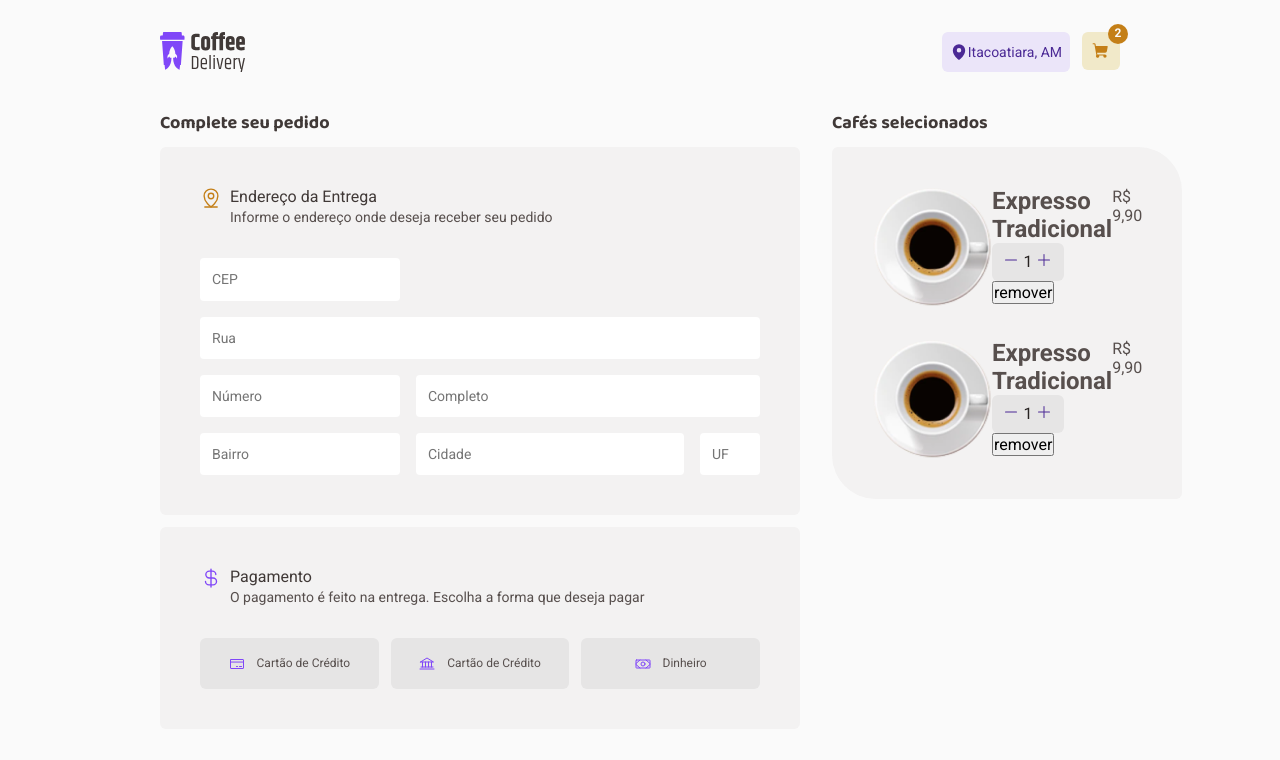
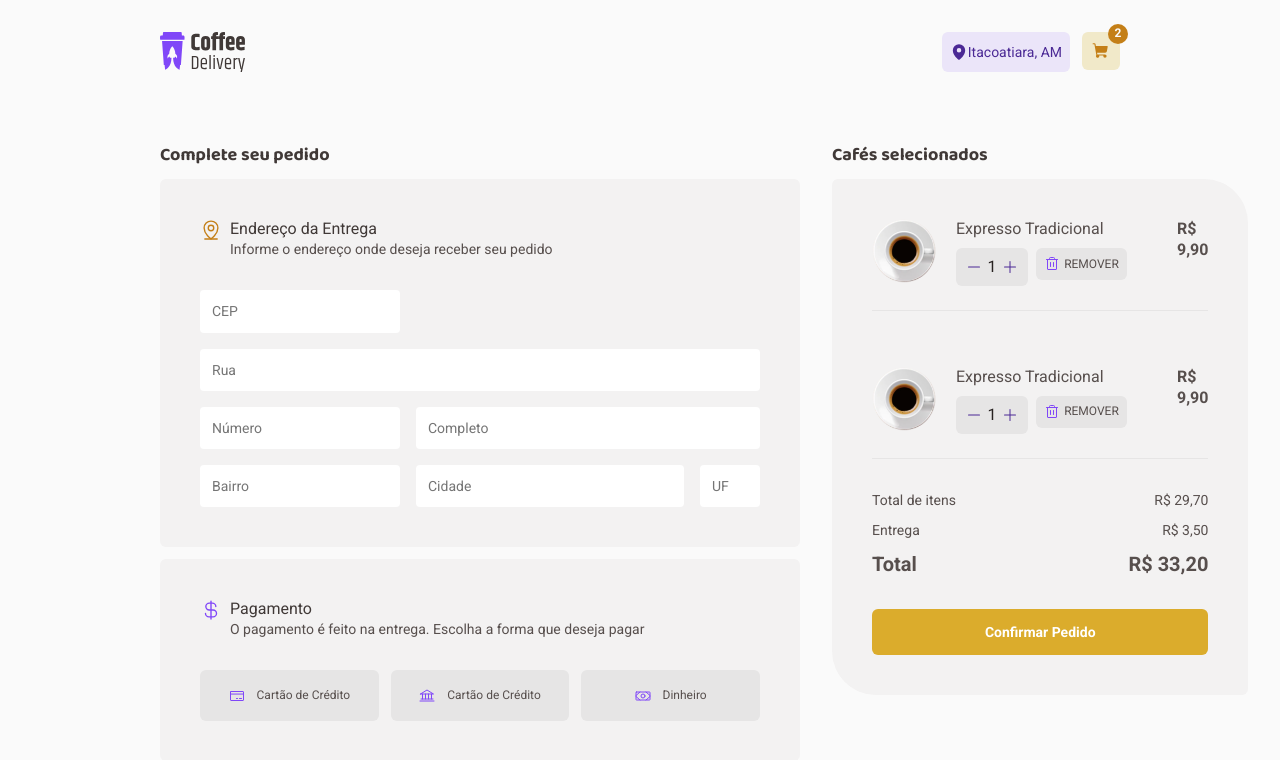
Before and after one commit to indiocode/ignite-coffee-delivery, a React (Vite) app: page /cart in a window 1280 px wide. Shown: the top 760 px of the page. Built offline with nearby package versions, Linux system fonts and the light colour scheme.

Commit message:
:ambulance: fixed navbar menu

```diff
--- a/src/components/Card/styles.ts
+++ b/src/components/Card/styles.ts
@@ -34,7 +34,7 @@ export const Tags = styled.div`
 `;
 
 export const Info = styled.div`
-	padding-top: calc(1rem - 0.75rem);
+	padding-top: calc(0px - 1rem - 0.75rem);
 	display: flex;
 	flex-direction: column;
 	text-align: center;
--- a/src/components/Counter/index.tsx
+++ b/src/components/Counter/index.tsx
@@ -16,11 +16,11 @@ export function Counter() {
 
 	return (
 		<S.Counter>
-			<button onClick={decrement}>
+			<button onClick={decrement} type="button">
 				<Minus size={16} weight="fill" />
 			</button>
 			<span>{counter}</span>
-			<button onClick={increment}>
+			<button onClick={increment} type="button">
 				<Plus size={16} weight="fill" />
 			</button>
 		</S.Counter>
--- a/src/components/Counter/styles.ts
+++ b/src/components/Counter/styles.ts
@@ -6,11 +6,13 @@ export const Counter = styled.div`
 	border-radius: 6px;
 	background-color: ${({ theme }) => theme.color.base.button};
 	align-items: center;
-	justify-content: center;
+	justify-content: space-between;
 	width: 4.5rem;
 	height: 2.375rem;
+	padding: 0 0.5rem;
 
 	button {
+		padding: 0;
 		background: transparent;
 		border: 0;
 		cursor: pointer;
--- a/src/components/Header/styles.ts
+++ b/src/components/Header/styles.ts
@@ -1,7 +1,18 @@
 import styled from 'styled-components';
 
 export const HeaderContainer = styled.header`
+	top: 0;
+	left: 0;
+	z-index: 1000;
+	position: sticky;
+	display: flex;
+	padding: 2rem 0;
+	width: 100%;
+	align-items: center;
+	background: ${({ theme }) => theme.color.background.default};
+
 	nav {
+		width: 100%;
 		display: flex;
 		justify-content: space-between;
 
--- a/src/layouts/DefaultLayout/styles.ts
+++ b/src/layouts/DefaultLayout/styles.ts
@@ -1,8 +1,10 @@
 import styled from 'styled-components';
 
 export const Container = styled.div`
+	position: relative;
+
 	max-width: 90rem;
 	margin: 0 auto;
-	padding: 2rem 10rem;
+	padding: 0 10rem;
 	background: ${({ theme }) => theme.color.background.default};
 `;
--- a/src/pages/Cart/index.tsx
+++ b/src/pages/Cart/index.tsx
@@ -4,6 +4,7 @@ import {
 	CurrencyDollar,
 	MapPinLine,
 	Money,
+	Trash,
 } from 'phosphor-react';
 import { defaultTheme } from '~/styles/themes/default';
 import { CoffeeItem } from '~/assets';
@@ -92,27 +93,50 @@ export function Cart() {
 					<S.SecondaryFormGroupContainer>
 						<S.OrderItem>
 							<img src={CoffeeItem} alt="" />
-							<div>
+							<S.OrderInfo>
 								<h2>Expresso Tradicional</h2>
-								<div>
+								<S.OrderCart>
 									<Counter />
-									<button>remover</button>
-								</div>
-							</div>
+									<button>
+										<Trash size={16} />
+										remover
+									</button>
+								</S.OrderCart>
+							</S.OrderInfo>
 							<span>R$ 9,90</span>
 						</S.OrderItem>
 
 						<S.OrderItem>
 							<img src={CoffeeItem} alt="" />
-							<div>
+							<S.OrderInfo>
 								<h2>Expresso Tradicional</h2>
-								<div>
+								<S.OrderCart>
 									<Counter />
-									<button>remover</button>
-								</div>
-							</div>
+									<button>
+										<Trash size={16} />
+										remover
+									</button>
+								</S.OrderCart>
+							</S.OrderInfo>
 							<span>R$ 9,90</span>
 						</S.OrderItem>
+
+						<S.OrderTotalInfo>
+							<S.OrderTotalDetails>
+								<span>Total de itens</span>
+								<span>R$ 29,70</span>
+							</S.OrderTotalDetails>
+							<S.OrderTotalDetails>
+								<span>Entrega</span>
+								<span>R$ 3,50</span>
+							</S.OrderTotalDetails>
+							<S.OrderTotalDetailsBold>
+								<span>Total</span>
+								<span>R$ 33,20</span>
+							</S.OrderTotalDetailsBold>
+						</S.OrderTotalInfo>
+
+						<button type="submit"> Confirmar Pedido</button>
 					</S.SecondaryFormGroupContainer>
 				</S.ConfirmationOrderContainer>
 			</form>
--- a/src/pages/Cart/styles.ts
+++ b/src/pages/Cart/styles.ts
@@ -49,6 +49,19 @@ export const PrimaryFormGroupContainer = styled(BaseFormGroupContainer)`
 `;
 export const SecondaryFormGroupContainer = styled(BaseFormGroupContainer)`
 	border-radius: 6px 44px;
+
+	button {
+		border: 0;
+		height: 2.875rem;
+		background-color: ${({ theme }) => theme.color.yellow.default};
+		color: ${({ theme }) => theme.color.white.default};
+		font-weight: 700;
+		font-size: 0.875rem;
+		line-height: 1.6;
+		cursor: pointer;
+		border: 1px solid transparent;
+		border-radius: 6px;
+	}
 `;
 
 export const HeaderFormGroup = styled.div`
@@ -119,7 +132,7 @@ export const PaymentMethodCard = styled.div`
 export const FormControlContainer = styled.div`
 	display: flex;
 	flex-direction: column;
-	gap: 16px;
+	gap: 1rem;
 `;
 
 export const FormControl = styled.div`
@@ -147,4 +160,86 @@ export const Input = styled.input<InputProps>`
 
 export const OrderItem = styled.div`
 	display: flex;
+	gap: 1.25rem;
+	padding: 1.5rem 0;
+
+	img {
+		width: 4rem;
+		height: 4rem;
+	}
+
+	> span {
+		padding-left: calc(3.125rem - 1.25rem);
+		font-weight: 700;
+		font-size: 1rem;
+		line-height: 130%;
+	}
+
+	border-bottom: 1px solid ${({ theme }) => theme.color.base.button};
+
+	:first-child {
+		padding-top: calc(0px - 2.5rem - 1.5rem);
+	}
 `;
+
+export const OrderInfo = styled.div`
+	display: flex;
+	flex-direction: column;
+	gap: 0.5rem;
+
+	h2 {
+		font-weight: 400;
+		font-size: 1rem;
+		line-height: 1.3;
+	}
+`;
+
+export const OrderCart = styled.div`
+	display: flex;
+	gap: 0.5rem;
+
+	button {
+		display: flex;
+		gap: 0.25rem;
+		width: 5.6875rem;
+		height: 2rem;
+		text-transform: uppercase;
+		font-weight: 400;
+		font-size: 0.75rem;
+		line-height: 1.6;
+		border: 1px solid transparent;
+		align-items: center;
+		justify-content: center;
+		background-color: ${({ theme }) => theme.color.base.button};
+		color: ${({ theme }) => theme.color.base.default};
+		cursor: pointer;
+		border-radius: 6px;
+
+		svg {
+			color: ${({ theme }) => theme.color.purple.default};
+		}
+	}
+`;
+
+export const OrderTotalInfo = styled.div`
+	display: flex;
+	flex-direction: column;
+	gap: 0.75rem;
+`;
+
+const BaseOrderTotalDetails = styled.div`
+	display: flex;
+	justify-content: space-between;
+`;
+
+export const OrderTotalDetails = styled(BaseOrderTotalDetails)`
+	font-weight: 400;
+	font-size: 0.875rem;
+	line-height: 1.3;
+`;
+
+export const OrderTotalDetailsBold = styled(BaseOrderTotalDetails)`
+	font-weight: 700;
+	font-size: 1.25rem;
+	line-height: 1.3;
+`;
--- a/src/pages/home/styles.ts
+++ b/src/pages/home/styles.ts
@@ -102,6 +102,6 @@ export const FourthCircle = styled(BaseCircleItem)`
 export const CardsContainer = styled.div`
 	display: grid;
 	grid-template-columns: repeat(4, 1fr);
-	gap: 2rem 2.5rem;
+	gap: 2rem;
 	padding-bottom: calc(9.8125rem - 2rem);
 `;
```
